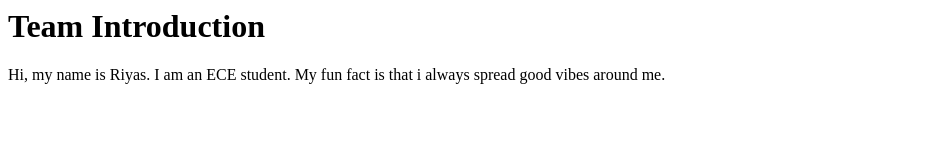
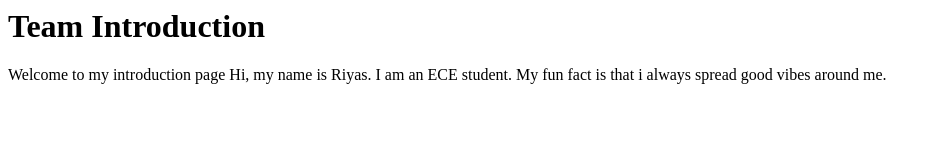
Before and after one commit to RiyasAhamed-17/team_intro, a plain HTML site: page index.html in a window 1280 px wide. Shown: the whole page, without its empty margins (0-941 px from the left). Drawn offline with Linux system fonts and the light colour scheme.

Commit message:
Added welcome message

```diff
--- a/index.html
+++ b/index.html
@@ -6,6 +6,7 @@
         <h1>Team Introduction</h1>
 
         <p>
+            Welcome to my introduction page
             Hi, my name is Riyas.
             I am an ECE student.
             My fun fact is that i always spread good vibes around me.
```
